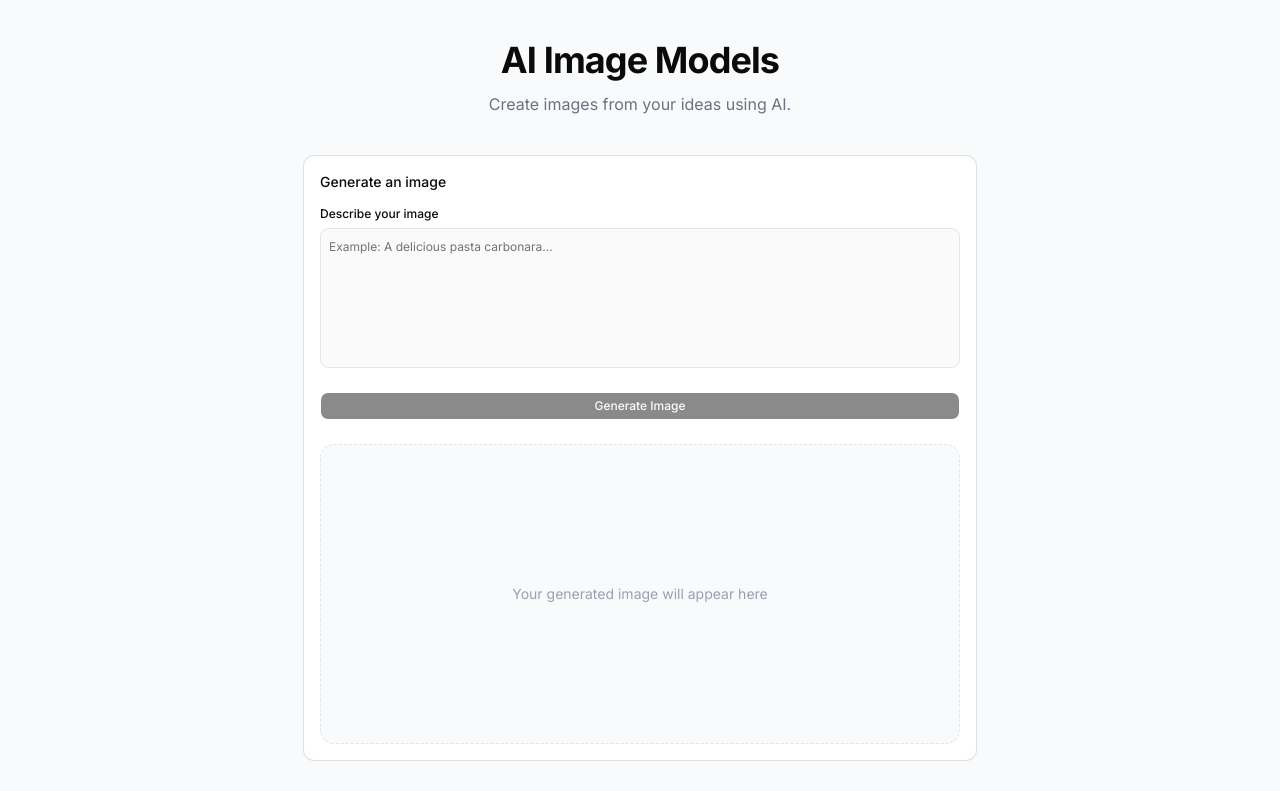
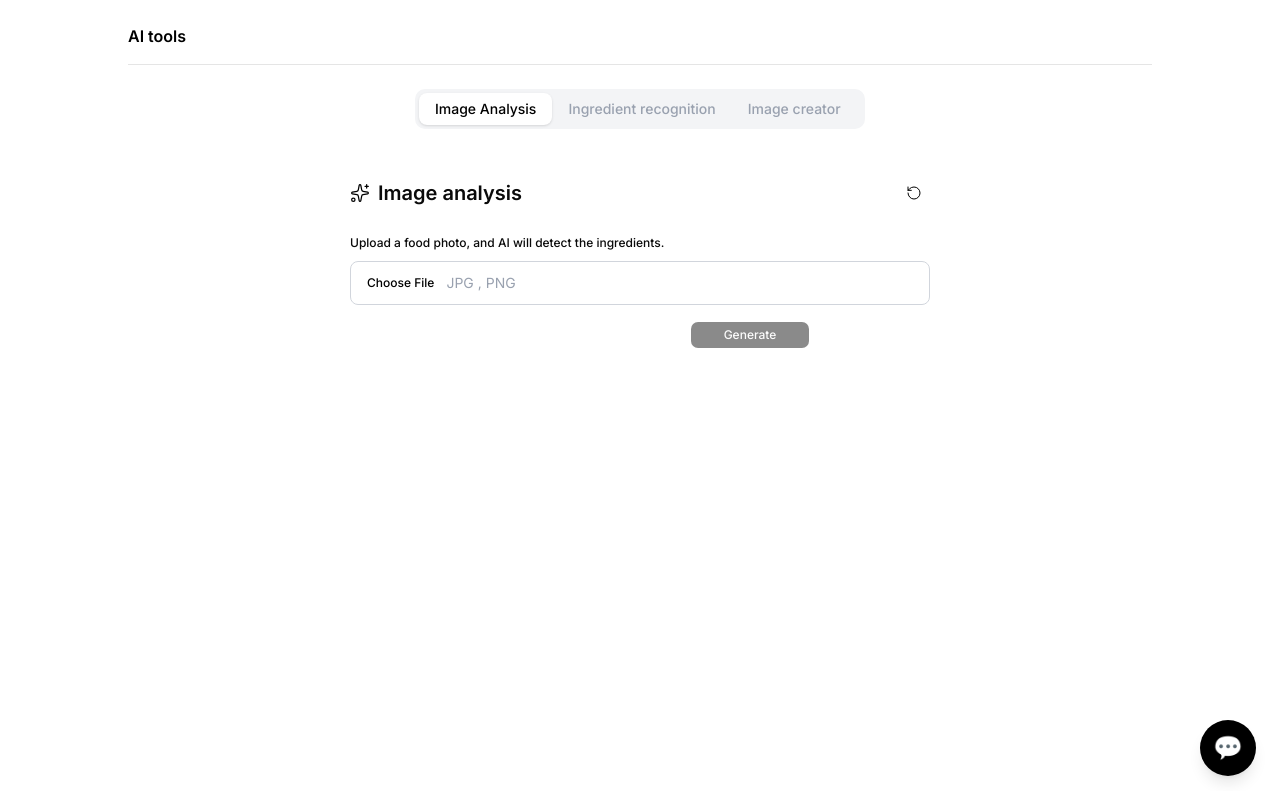
Before and after one commit to megnamigi/ai-image-models, a Next.js app: page / in a window 1280 px wide. Shown: the top 791 px of the page. Built offline with nearby package versions, Linux system fonts and the light colour scheme.

Commit message:
update project

```diff
--- a/app/api/analyze/route.ts
+++ b/app/api/analyze/route.ts
@@ -22,7 +22,7 @@ export async function POST(request: Request) {
     const base64Image = Buffer.from(bytes).toString("base64");
 
     const response = await ai.models.generateContent({
-      model: "gemini-3.6-flash",
+        model: "gemini-3.5-flash-lite",
 
       contents: [
         {
--- a/app/page.tsx
+++ b/app/page.tsx
@@ -1,6 +1,6 @@
 "use client";
 
-import { useState } from "react";
+import { useEffect, useRef, useState } from "react";
 import { Button } from "@/components/ui/button";
 import {
   Card,
@@ -11,8 +11,26 @@ import {
 import { Label } from "@/components/ui/label";
 import { Textarea } from "@/components/ui/textarea";
 import { Input } from "@/components/ui/input";
+import { Sparkles, RotateCcw, Trash2, FileText} from "lucide-react";
 
 export default function Home() {
+  const [chatOpen, setChatOpen] = useState(false);
+  const [chatMessage, setChatMessage] = useState("");
+  const [chatResponse, setChatResponse] = useState("");
+  const [chatLoading, setChatLoading] = useState(false);
+  const [sentMessage, setSentMessage] = useState("");
+  const [chatHistory, setChatHistory] = useState<
+  { role: "user" | "assistant"; text: string }[]
+  >([]);
+
+  const chatEndRef = useRef<HTMLDivElement>(null);
+
+  useEffect(() => {
+    chatEndRef.current?.scrollIntoView({
+      behavior: "smooth",
+    });
+  }, [chatHistory, chatLoading]);
+
   const [prompt, setPrompt] = useState("");
   const [image, setImage] = useState("");
   const [loading, setLoading] = useState(false);
@@ -23,8 +41,13 @@ export default function Home() {
   const [ingredientsLoading, setIngredientsLoading] = useState(false);
 
   const [selectedImage, setSelectedImage] = useState<File | null>(null);
+  const [imagePreview, setImagePreview] = useState("");
   const [analysis, setAnalysis] = useState("");
   const [analysisLoading, setAnalysisLoading] = useState(false);
+
+  const [activeTab, setActiveTab] = useState<
+  "analysis" | "ingredients" | "creator"
+>("analysis");
 
   const handleGenerate = async () => {
     if (!prompt.trim()) return;
@@ -121,25 +144,114 @@ const handleAnalyze = async () => {
   }
 };
 
+const handleChat = async () => {
+
+if (!chatMessage.trim()) return;
+
+const currentMessage = chatMessage;
+
+setSentMessage(currentMessage);
+setChatMessage("");
+
+setChatHistory((prev) => [
+  ...prev,
+  {
+    role: "user",
+    text: currentMessage,
+  },
+]);
+
+  try {
+    setChatLoading(true);
+    setChatResponse("");
+
+    const response = await fetch("/api/chat", {
+      method: "POST",
+      headers: {
+        "Content-Type": "application/json",
+      },
+    body: JSON.stringify({
+      message: currentMessage,
+    }),
+
+    });
+
+    const data = await response.json();
+
+    if (!response.ok) {
+      throw new Error(data.error || "Chat failed");
+    }
+
+    setChatResponse(data.reply);
+
+    setChatHistory((prev) => [
+      ...prev,
+      {
+        role: "assistant",
+        text: data.reply,
+      },
+    ]);
+
+  } catch (error) {
+    console.error(error);
+    setChatResponse("Sorry, something went wrong.");
+  } finally {
+    setChatLoading(false);
+  }
+};
+
   return (
-    <main className="min-h-screen bg-gray-50 px-6 py-10">
+    <main className="min-h-screen bg-white px-12 py-6">
       <div className="mx-auto max-w-5xl">
-        <div className="mb-10 text-center">
-          <h1 className="text-4xl font-bold tracking-tight">
-            AI Image Models
+        <div className="mb-6 border-b pb-4">
+          <h1 className="text-base font-semibold text-black">
+            AI tools
           </h1>
-
-          <p className="mt-3 text-gray-500">
-            Create images from your ideas using AI.
-          </p>
         </div>
 
-        <Card className="mx-auto max-w-2xl">
+    <div className="mx-auto mb-8 flex w-full max-w-[450px] rounded-lg bg-gray-100 p-1">
+  <button
+    onClick={() => setActiveTab("analysis")}
+    className={`rounded-md px-4 py-1.5 text-sm font-medium ${
+      activeTab === "analysis"
+        ? "bg-white text-black shadow-sm"
+        : "text-gray-400"
+    }`}
+  >
+    Image Analysis
+  </button>
+
+  <button
+    onClick={() => setActiveTab("ingredients")}
+      className={`rounded-md px-4 py-1.5 text-sm font-medium ${
+        activeTab === "ingredients"
+          ? "bg-white text-black shadow-sm"
+          : "text-gray-400"
+        }`}
+  >
+    Ingredient recognition
+  </button>
+
+  <button
+    onClick={() => setActiveTab("creator")}
+      className={`rounded-md px-4 py-1.5 text-sm font-medium ${
+        activeTab === "creator"
+          ? "bg-white text-black shadow-sm"
+          : "text-gray-400"
+      }`}
+  >
+    Image creator
+  </button>
+</div>
+
+{activeTab === "creator" && (
+
+  <Card className="mr-auto ml-[110px] w-full max-w-[580px] bg-transparent shadow-none !ring-0">
           <CardHeader>
             <CardTitle>Generate an image</CardTitle>
           </CardHeader>
 
-          <CardContent className="space-y-6">
+          <CardContent className="space-y-4 px-0">
             <div className="space-y-2">
               <Label htmlFor="prompt">
                 Describe your image
@@ -187,13 +299,16 @@ const handleAnalyze = async () => {
             </div>
           </CardContent>
     </Card>
+  )}
 
-        <Card className="mx-auto mt-8 max-w-2xl">
+{activeTab === "ingredients" && (
+
+    <Card className="mx-auto mt-8 max-w-2xl border-0 shadow-none">
       <CardHeader>
         <CardTitle>Ingredient Recognition</CardTitle>
       </CardHeader>
 
-  <CardContent className="space-y-6">
+  <CardContent className="space-y-4">
     <div className="space-y-2">
       <Label htmlFor="foodDescription">
         Describe your food
@@ -229,64 +344,219 @@ const handleAnalyze = async () => {
     )}
   </CardContent>
 </Card>
+)}
 
-<Card className="mx-auto mt-8 max-w-2xl">
-  <CardHeader>
-    <CardTitle>Image Analysis</CardTitle>
+{activeTab === "analysis" && (
+    <Card className="mx-auto w-full max-w-[580px] bg-transparent shadow-none !ring-0">
+      <CardHeader className="px-0 pb-3">
+        <CardTitle className="flex items-center justify-between text-xl font-semibold">
+          <div className="flex items-center gap-2">
+            <Sparkles className="h-5 w-5 text-black" strokeWidth={1.5} />
+            <span>Image analysis</span>
+          </div>
+
+          <button
+            type="button"
+            onClick={() => {
+              setSelectedImage(null);
+              setImagePreview("");
+              setAnalysis("");
+            }}
+            className="flex h-8 w-8 items-center justify-center rounded-md hover:bg-gray-100"
+          >
+            <RotateCcw className="h-4 w-4 text-black" strokeWidth={1.5} />
+          </button>
+        </CardTitle>
     </CardHeader>
 
-  <CardContent className="space-y-6">
-    <div className="space-y-2">
-      <Label htmlFor="foodImage">
-        Upload a food image
-      </Label>
+  <CardContent className="space-y-4 px-0">
+    <div className="space-y-3">
+  <Label>Upload a food photo, and AI will detect the ingredients.</Label>
+
+  <label
+    htmlFor="foodImage"
+    className={
+      imagePreview
+      ? "inline-flex cursor-pointer"
+      : "flex min-h-[44px] cursor-pointer items-center rounded-md border border-gray-300 bg-white hover:bg-gray-50"
+    } >
+  {imagePreview ? (
+  <div className="relative h-full w-full">
+    <img
+      src={imagePreview}
+      alt="Food preview"
+      className="h-[150px] w-[220px] rounded-md border object-cover"
+    />
+
+    <button
+        type="button"
+        onClick={(e) => {
+          e.preventDefault();
+          e.stopPropagation();
+          setSelectedImage(null);
+          setImagePreview("");
+          setAnalysis("");
+        }}
+        className="absolute bottom-2 right-2 flex h-8 w-8 items-center justify-center rounded-md border bg-white text-base text-black shadow-sm"
+      >
+        <Trash2 className="h-4 w-4 text-black" strokeWidth={1.5} />
+      </button>
+    </div>
+
+) : (
+  <div className="flex w-full items-center gap-3 px-4">
+    <span className="font-medium text-black">
+      Choose File
+    </span>
+
+    <span className="text-sm text-gray-400">
+      JPG , PNG
+    </span>
+  </div>
+)}
 
     <Input
       id="foodImage"
       type="file"
       accept="image/png, image/jpeg"
+      className="hidden"
       onChange={(e) => {
       const file = e.target.files?.[0];
 
          if (file) {
             setSelectedImage(file);
+            setImagePreview(URL.createObjectURL(file));
             setAnalysis("");
           }
         }}
       />
+     </label>
     </div>
 
-    {selectedImage && (
-      <div className="rounded-xl border bg-gray-50 p-4">
-        <p className="text-sm text-gray-600">
-          Selected image: {selectedImage.name}
-        </p>
-      </div>
-    )}
-
+    <div className="mt-4 flex justify-end -mt-2 pr-[120px]">
       <Button
         onClick={handleAnalyze}
-      className="w-full"
+        className="w-[120px]"
         disabled={!selectedImage || analysisLoading}
       >
-      {analysisLoading ? "Analyzing..." : "Analyze Image"}
+        {analysisLoading ? "Working..." : "Generate"}
       </Button>
+    </div>
 
     {analysis && (
-      <div className="rounded-xl border bg-gray-50 p-5">
-        <h3 className="mb-3 font-semibold">
-          Image Analysis Result
+      <div className="mt-4">
+        <h3 className="mb-3 flex items-center gap-2 text-lg font-semibold">
+          <FileText className="h-5 w-5" strokeWidth={1.8} />
+          Here is the summary
         </h3>
 
-        <p className="whitespace-pre-line text-sm text-gray-700">
-          {analysis}
-        </p>
+        <div className="space-y-2 rounded-lg border border-gray-200 bg-white p-4 text-sm leading-7 text-gray-700">
+          {analysis.split("\n").map((line, index) => {
+            const cleanLine = line
+              .replace(/^#{1,6}\s*/, "")
+              .replace(/\*\*/g, "");
+
+            if (!cleanLine.trim()) return null;
+
+            return <p key={index}>{cleanLine}</p>;
+          })}
+        </div>
       </div>
     )}
   </CardContent>
 </Card>
+)}
+      </div>
+
+      {/* Chat Assistant */}
+
+{chatOpen && (
+  <div className="fixed bottom-24 right-6 z-50 flex w-[360px] max-w-[calc(100vw-48px)] flex-col overflow-hidden rounded-2xl border bg-white shadow-2xl">
+    <div className="flex items-center justify-between border-b p-4">
+      <h2 className="font-semibold">Chat assistant</h2>
+
+      <button
+        type="button"
+        onClick={() => setChatOpen(false)}
+        className="text-xl text-gray-500 hover:text-black"
+      >
+        ×
+      </button>
+    </div>
+
+    <div className="h-[320px] overflow-y-auto p-4">
+      <div className="rounded-xl bg-gray-100 p-3 text-sm">
+        Hi! How can I help you with food today?
+      </div>
+
+     {chatHistory.map((message, index) => (
+        <div
+          key={index}
+          className={`mt-3 flex ${
+            message.role === "user" ? "justify-end" : "justify-start"
+          }`}
+        >
+          <div
+            className={`max-w-[80%] whitespace-pre-line rounded-xl px-4 py-3 text-sm ${
+              message.role === "user"
+                ? "bg-black text-white"
+                : "bg-gray-100 text-black"
+            }`}
+          >
+            {message.text
+              .replace(/#{1,6}\s?/g, "")
+              .replace(/\*\*/g, "")
+              .replace(/\*/g, "•")}
+          </div>
+        </div>
+      ))}
+
+      {chatLoading && (
+        <div className="mt-3 rounded-xl bg-gray-100 p-3 text-sm text-gray-500">
+          Thinking...
+        </div>
+      )}
+
+    <div ref={chatEndRef} />
 
     </div>
+
+    <div className="flex gap-2 border-t p-4">
+     <input
+       type="text"
+       placeholder="Ask something..."
+       value={chatMessage}
+       onChange={(e) => setChatMessage(e.target.value)}
+       onKeyDown={(e) => {
+        if (e.key === "Enter" && !chatLoading) {
+          handleChat();
+        }
+      }}
+       className="flex-1 rounded-lg border px-3 py-2 outline-none"
+    />
+
+    <button
+      type="button"
+      onClick={handleChat}
+      disabled={!chatMessage.trim() || chatLoading}
+      className="rounded-lg bg-black px-4 py-2 text-white disabled:opacity-50"
+    >
+      {chatLoading ? "..." : "↑"}
+    </button>
+
+    </div>
+  </div>
+)}
+
+      {/* Chat Assistant Button */}
+<button
+  type="button"
+  onClick={() => setChatOpen(true)}
+  className="fixed bottom-6 right-6 flex h-14 w-14 items-center justify-center rounded-full bg-black text-2xl text-white shadow-lg hover:bg-gray-800"
+>
+  💬
+</button>
+
     </main>
   );
 }
--- a/package.json
+++ b/package.json
@@ -16,6 +16,7 @@
     "@huggingface/inference": "^4.13.30",
     "class-variance-authority": "^0.7.1",
     "cn": "^0.3.2",
+    "lucide-react": "^1.48.0",
     "next": "16.3.5",
     "openai": "^7.22.0",
     "react": "19.2.8",
```
Also changed, not shown: app/api/chat/route.ts (added, +35 -0 lines), 1 other file (tests, documents, lock files or other folders). Lines whose indentation alone changed are shown as unchanged.
